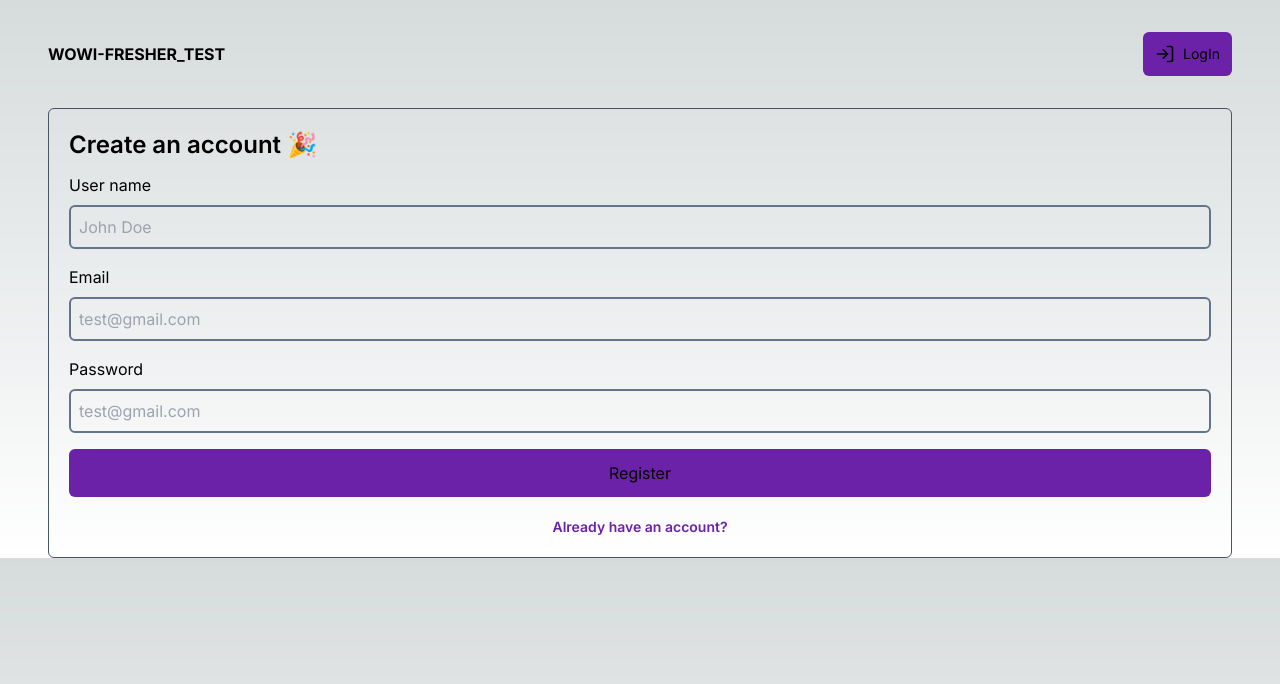
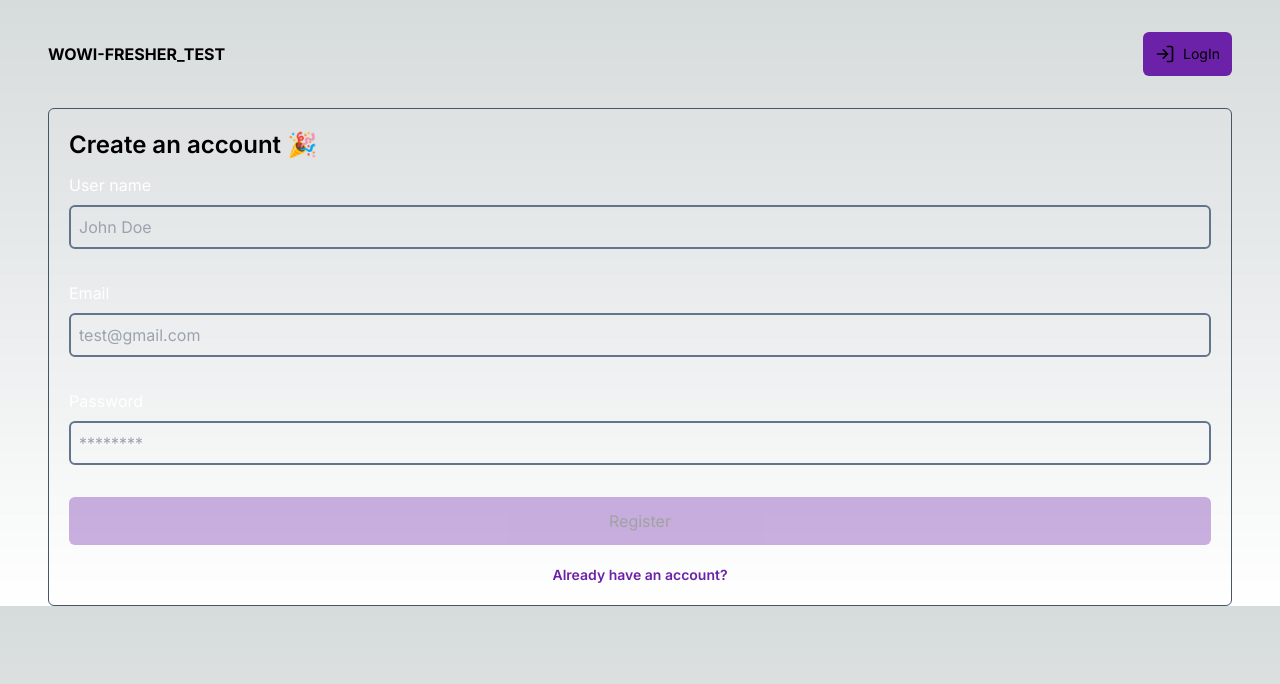
Before and after one commit to duynhannguyen/wowi-fresher-front-end-test, a Next.js app: page /auth/register in a window 1280 px wide. Shown: the top 684 px of the page. Built offline with nearby package versions, Linux system fonts and the light colour scheme.

Commit message:
feat(register): hook up register form with react-hook-form and create schema validation

```diff
--- a/components/login-form.tsx
+++ b/components/login-form.tsx
@@ -5,8 +5,6 @@ import { LoginSchema } from "@/types/login-schema";
 import * as z from "zod";
 import { useForm } from "react-hook-form";
 import { zodResolver } from "@hookform/resolvers/zod";
-import FormSuccess from "./form-success";
-import FormError from "./form-error";
 
 export default function LoginForm() {
   const form = useForm<z.infer<typeof LoginSchema>>({
--- a/components/register-form.tsx
+++ b/components/register-form.tsx
@@ -1,44 +1,104 @@
+"use client";
+
+import { useForm } from "react-hook-form";
+import * as z from "zod";
+import { RegisterSchema } from "@/types/register-schema";
 import Link from "next/link";
+import { zodResolver } from "@hookform/resolvers/zod";
 
 export default function RegisterForm() {
+  const form = useForm<z.infer<typeof RegisterSchema>>({
+    resolver: zodResolver(RegisterSchema),
+    defaultValues: {
+      email: "",
+      password: "",
+      name: "",
+    },
+  });
+  const onSubmit = (values: z.infer<typeof RegisterSchema>) => {
+    console.log("values", values);
+  };
   return (
     <div className="border border-slate-600 rounded-md p-5  ">
       <h3 className="text-2xl font-semibold mb-3  "> Create an account 🎉 </h3>
-      <form className="flex flex-col items-center justify-center w-full  m-auto   gap-4 ">
+      <form
+        onSubmit={form.handleSubmit(onSubmit)}
+        className="flex flex-col justify-center w-full  m-auto   gap-4 "
+      >
         <div className="flex flex-col gap-2 w-full ">
-          <label htmlFor="username">User name</label>
+          <label
+            className={`${
+              form.formState.errors.name?.message
+                ? "text-red-400"
+                : "text-white"
+            }`}
+            htmlFor="username"
+          >
+            User name
+          </label>
           <input
             className="p-2 rounded-md bg-transparent border-2 outline-none border-slate-500  focus:border-2 focus:border-purple-800  transition-all duration-300 ease-in-out "
-            name="username"
             id="username"
             type="text"
             autoComplete="username"
             placeholder="John Doe"
+            {...form.register("name")}
           />
         </div>
-
+        <p className="text-xs text-red-400 ">
+          {form.formState.errors.name?.message}{" "}
+        </p>
         <div className="flex flex-col gap-2 w-full ">
-          <label htmlFor="email">Email</label>
+          <label
+            className={`${
+              form.formState.errors.email?.message
+                ? "text-red-400"
+                : "text-white"
+            }`}
+            htmlFor="email"
+          >
+            Email
+          </label>
           <input
             className="p-2 rounded-md bg-transparent border-2 outline-none border-slate-500  focus:border-2 focus:border-purple-800  transition-all duration-300 ease-in-out "
-            name="email"
             id="email"
             type="text"
             autoComplete="email"
             placeholder="test@gmail.com"
+            {...form.register("email")}
           />
         </div>
+        <p className="text-xs text-red-400 ">
+          {form.formState.errors.email?.message}{" "}
+        </p>
         <div className="flex flex-col gap-2 w-full ">
-          <label htmlFor="password">Password</label>
+          <label
+            className={`${
+              form.formState.errors.password?.message
+                ? "text-red-400"
+                : "text-white"
+            }`}
+            htmlFor="password"
+          >
+            Password
+          </label>
           <input
             className="p-2 rounded-md bg-transparent border-2 outline-none border-slate-500  focus:border-2 focus:border-purple-800  transition-all duration-300 ease-in-out "
-            name="password"
             id="password"
             type="password"
-            placeholder="test@gmail.com"
+            placeholder="********"
+            autoComplete="current-password"
+            {...form.register("password")}
           />
         </div>
-        <button className="bg-purple-800 py-3 px-4 w-full rounded-md hover:opacity-75 transition-all duration-300 ease-in-out   ">
+        <p className="text-xs text-red-400 ">
+          {form.formState.errors.password?.message}{" "}
+        </p>
+        <button
+          type="submit"
+          className="bg-purple-800 py-3 px-4 w-full rounded-md hover:opacity-75 transition-all duration-300 ease-in-out  disabled:opacity-35   "
+          disabled={!form.formState.isDirty || !form.formState.isValid}
+        >
           Register
         </button>
       </form>
```
